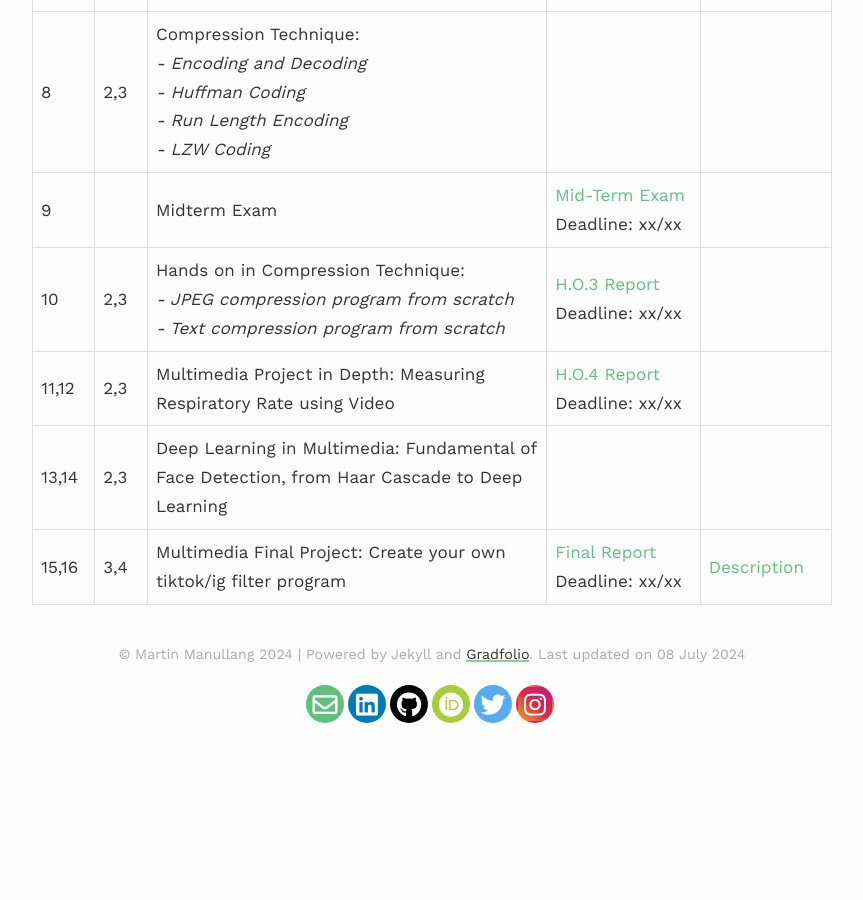
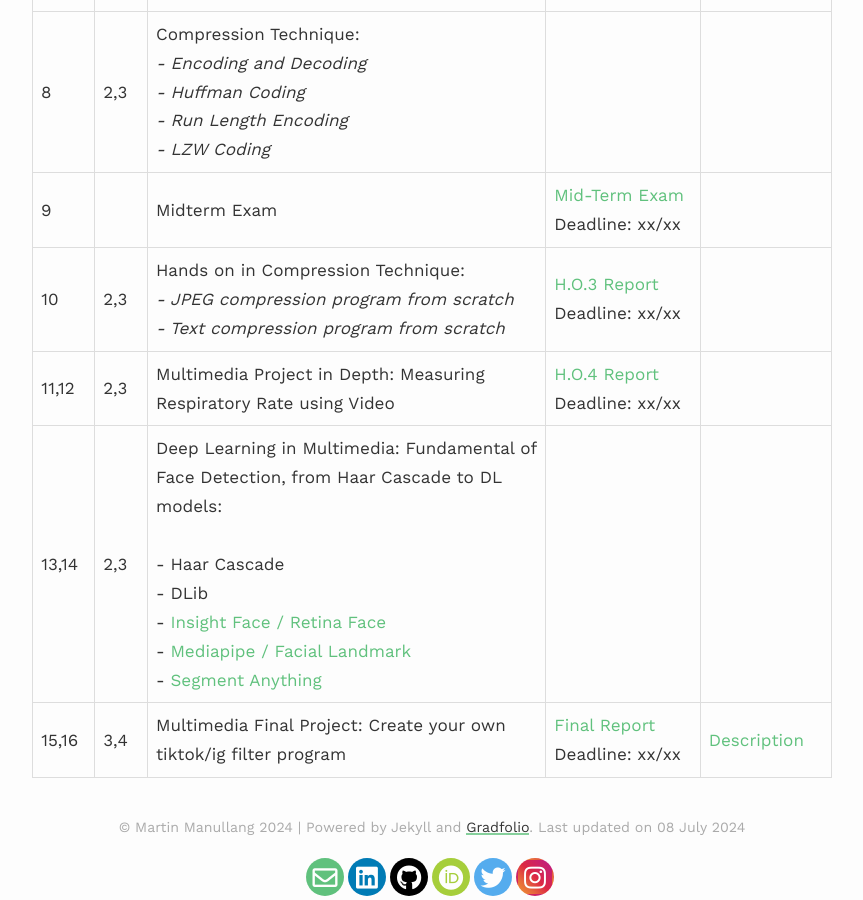
Before and after one commit to mctosima/mctosima.github.io, a Jekyll site: the page built from _pages/IF4021.md, in a window 1280 px wide and 900 px high, scrolled down 2814 px. Shown: the whole window, without its empty margins (208-1071 px from the left). Built offline with Jekyll 4.4.1, drawn with Linux system fonts in a browser that asks for light colours; nearby versions of some CDN libraries; before the commit the page ends 3541 px from its top, so only the background shows below that.

Commit message:
Update to IF4021

```diff
--- a/_pages/IF4021.md
+++ b/_pages/IF4021.md
@@ -56,15 +56,15 @@ Matakuliah ini membahas konsep-konsep data multimedia seperti data teks, suara,
 
 ## 2. Schedule and Materials
 
-| Week  | L.O.  | Topics                                                                                                                                                                                                                                                                                                                  | Assignments / Grading                | Materials          |
-| ----- | ----- | ----------------------------------------------------------------------------------------------------------------------------------------------------------------------------------------------------------------------------------------------------------------------------------------------------------------------- | ------------------------------------ | ------------------ |
-| 1     | 1     | Course Logistics<br><br>Introduction to Multimedia and Concepts:<br>*1. What is multimedia<br>2. Analog and Digital domain<br>3. Sampling*                                                                                                                                                                              | [Reflection]()<br>Deadline: xx/xx    | [1.Introduction]() |
-| 2,3   | 1,2,3 | Audio Processing - 1: <br>*1. ADC/DAC in Audio<br>2. Audio Properties,<br>3. Audio Sampling Process, Audio Container, Compression* <br><br> Audio Processing - 2:<br> *Hands On in Audio Processing*<br> - Audio Downsampling / Upsampling<br> - Audio Effect<br> - Audio Compression<br>- Audio filtering, bandpassing | [H.O.1 Report]()<br>Deadline: xx/xx  |                    |
-| 4,5   | 1,2,3 | Image Processing - 1:<br><br> Image Processing - 2:<br> *Hands on in Image Processing*<br>                                                                                                                                                                                                                              |                                      |                    |
-| 6,7   | 1,2,3 | Video Processing - 1:<br><br> Video Procesing - 2:<br> *Hands on in Video Processing*<br>- Manipulating Video<br> - Video resampling<br>                                                                                                                                                                                | [H.O.2 Report]()<br>Deadline: xx/xx  |                    |
-| 8     | 2,3   | Compression Technique:*<br>- Encoding and Decoding<br>- Huffman Coding<br>- Run Length Encoding<br>- LZW Coding*                                                                                                                                                                                                        |                                      |                    |
-| 9     |       | Midterm Exam                                                                                                                                                                                                                                                                                                            | [Mid-Term Exam]()<br>Deadline: xx/xx |                    |
-| 10    | 2,3   | Hands on in Compression Technique:*<br>- JPEG compression program from scratch<br>- Text compression program from scratch*                                                                                                                                                                                              | [H.O.3 Report]()<br>Deadline: xx/xx  |                    |
-| 11,12 | 2,3   | Multimedia Project in Depth: Measuring Respiratory Rate using Video                                                                                                                                                                                                                                                     | [H.O.4 Report]()<br>Deadline: xx/xx  |                    |
-| 13,14 | 2,3   | Deep Learning in Multimedia: Fundamental of Face Detection, from Haar Cascade to Deep Learning                                                                                                                                                                                                                          |                                      |                    |
-| 15,16 | 3,4   | Multimedia Final Project: Create your own tiktok/ig filter program<br>                                                                                                                                                                                                                                                  | [Final Report]()<br>Deadline: xx/xx  | [Description]()    |
+| Week  | L.O.  | Topics                                                                                                                                                                                                                                                                                                                                             | Assignments / Grading                | Materials          |
+| ----- | ----- | -------------------------------------------------------------------------------------------------------------------------------------------------------------------------------------------------------------------------------------------------------------------------------------------------------------------------------------------------- | ------------------------------------ | ------------------ |
+| 1     | 1     | Course Logistics<br><br>Introduction to Multimedia and Concepts:<br>*1. What is multimedia<br>2. Analog and Digital domain<br>3. Sampling*                                                                                                                                                                                                         | [Reflection]()<br>Deadline: xx/xx    | [1.Introduction]() |
+| 2,3   | 1,2,3 | Audio Processing - 1: <br>*1. ADC/DAC in Audio<br>2. Audio Properties,<br>3. Audio Sampling Process, Audio Container, Compression* <br><br> Audio Processing - 2:<br> *Hands On in Audio Processing*<br> - Audio Downsampling / Upsampling<br> - Audio Effect<br> - Audio Compression<br>- Audio filtering, bandpassing                            | [H.O.1 Report]()<br>Deadline: xx/xx  |                    |
+| 4,5   | 1,2,3 | Image Processing - 1:<br><br> Image Processing - 2:<br> *Hands on in Image Processing*<br>                                                                                                                                                                                                                                                         |                                      |                    |
+| 6,7   | 1,2,3 | Video Processing - 1:<br><br> Video Procesing - 2:<br> *Hands on in Video Processing*<br>- Manipulating Video<br> - Video resampling<br>                                                                                                                                                                                                           | [H.O.2 Report]()<br>Deadline: xx/xx  |                    |
+| 8     | 2,3   | Compression Technique:*<br>- Encoding and Decoding<br>- Huffman Coding<br>- Run Length Encoding<br>- LZW Coding*                                                                                                                                                                                                                                   |                                      |                    |
+| 9     |       | Midterm Exam                                                                                                                                                                                                                                                                                                                                       | [Mid-Term Exam]()<br>Deadline: xx/xx |                    |
+| 10    | 2,3   | Hands on in Compression Technique:*<br>- JPEG compression program from scratch<br>- Text compression program from scratch*                                                                                                                                                                                                                         | [H.O.3 Report]()<br>Deadline: xx/xx  |                    |
+| 11,12 | 2,3   | Multimedia Project in Depth: Measuring Respiratory Rate using Video                                                                                                                                                                                                                                                                                | [H.O.4 Report]()<br>Deadline: xx/xx  |                    |
+| 13,14 | 2,3   | Deep Learning in Multimedia: Fundamental of Face Detection, from Haar Cascade to DL models:<br><br>- Haar Cascade<br>- DLib<br>- [Insight Face / Retina Face](https://insightface.ai/)<br>- [Mediapipe / Facial Landmark](https://ai.google.dev/edge/mediapipe/solutions/vision/face_landmarker)<br>- [Segment Anything](https://segment-anything.com/) |                                      |                    |
+| 15,16 | 3,4   | Multimedia Final Project: Create your own tiktok/ig filter program<br>                                                                                                                                                                                                                                                                             | [Final Report]()<br>Deadline: xx/xx  | [Description]()    |
```
Also changed, not shown: 18 other files.
